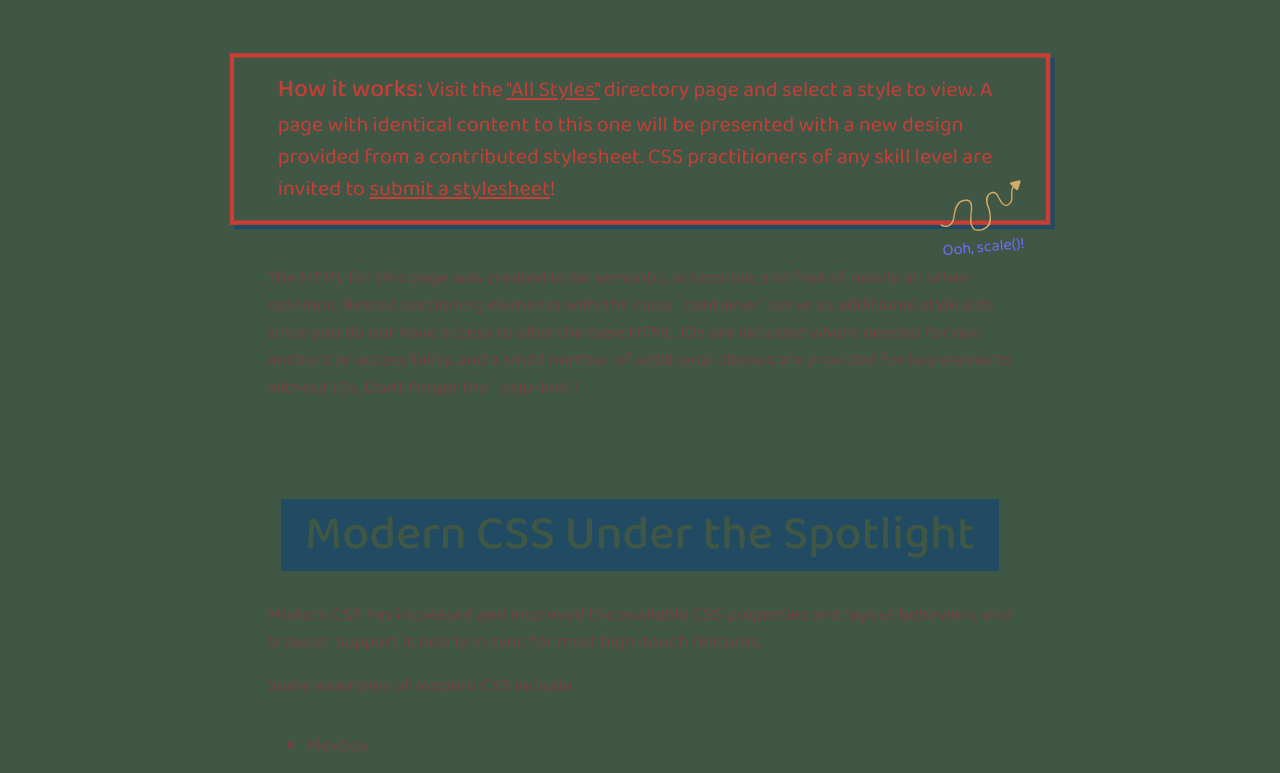
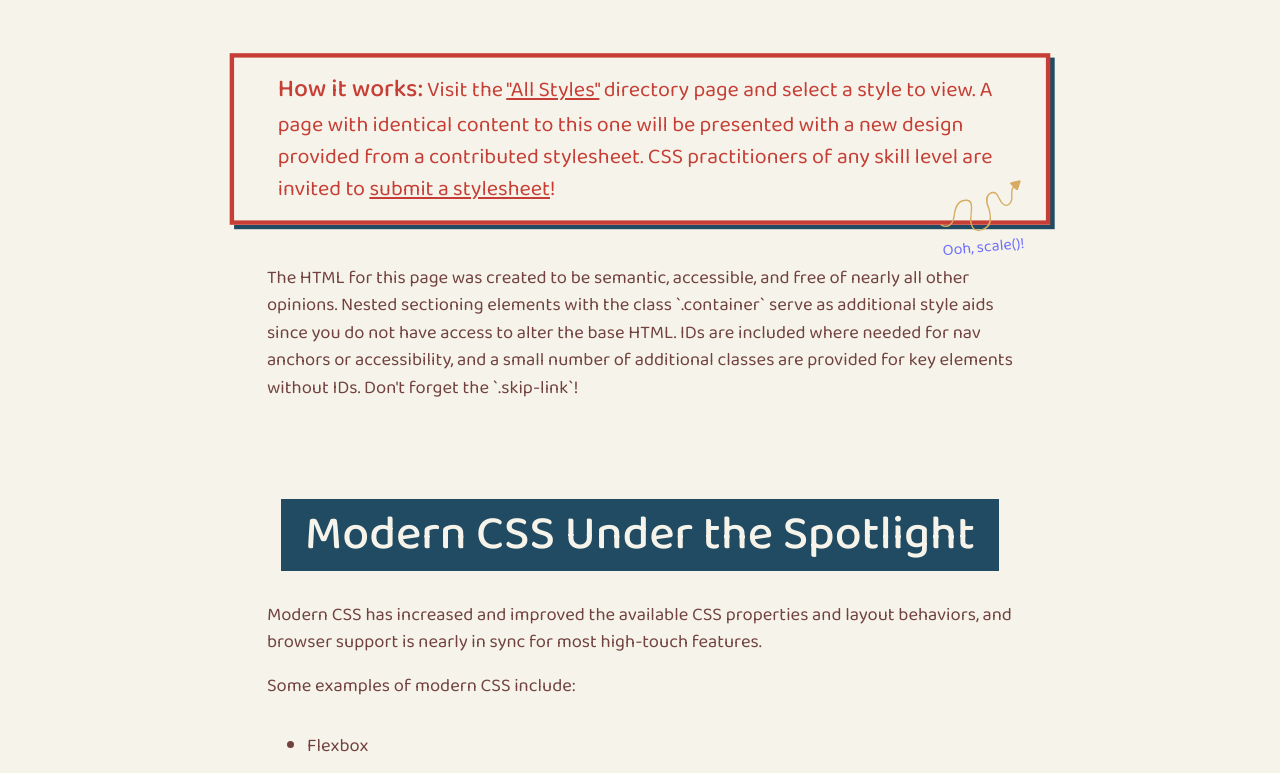
Before and after one commit to RJSanchezR/StyleStage, a website: page public/index.html in a window 1280 px wide. Shown: the part 879-1652 px from the top of the page. Drawn offline with nearby package versions, Linux system fonts and the light colour scheme; files that its build step writes are made by us from their sources.

Commit message:
Fixed the colors

```diff
--- a/sass/3.Block/_theme.scss
+++ b/sass/3.Block/_theme.scss
@@ -7,8 +7,8 @@
 $color-primary: #C63E36;
 $color-primary-alt: #D7AC62;
 $color-secondary: #214B62;
-$color-tertiary: #F6F4EA;
-$color-background: #415745;
+$color-tertiary: #415745;
+$color-background: #F6F4EA;
 
 
 $brand-colors: (
```
